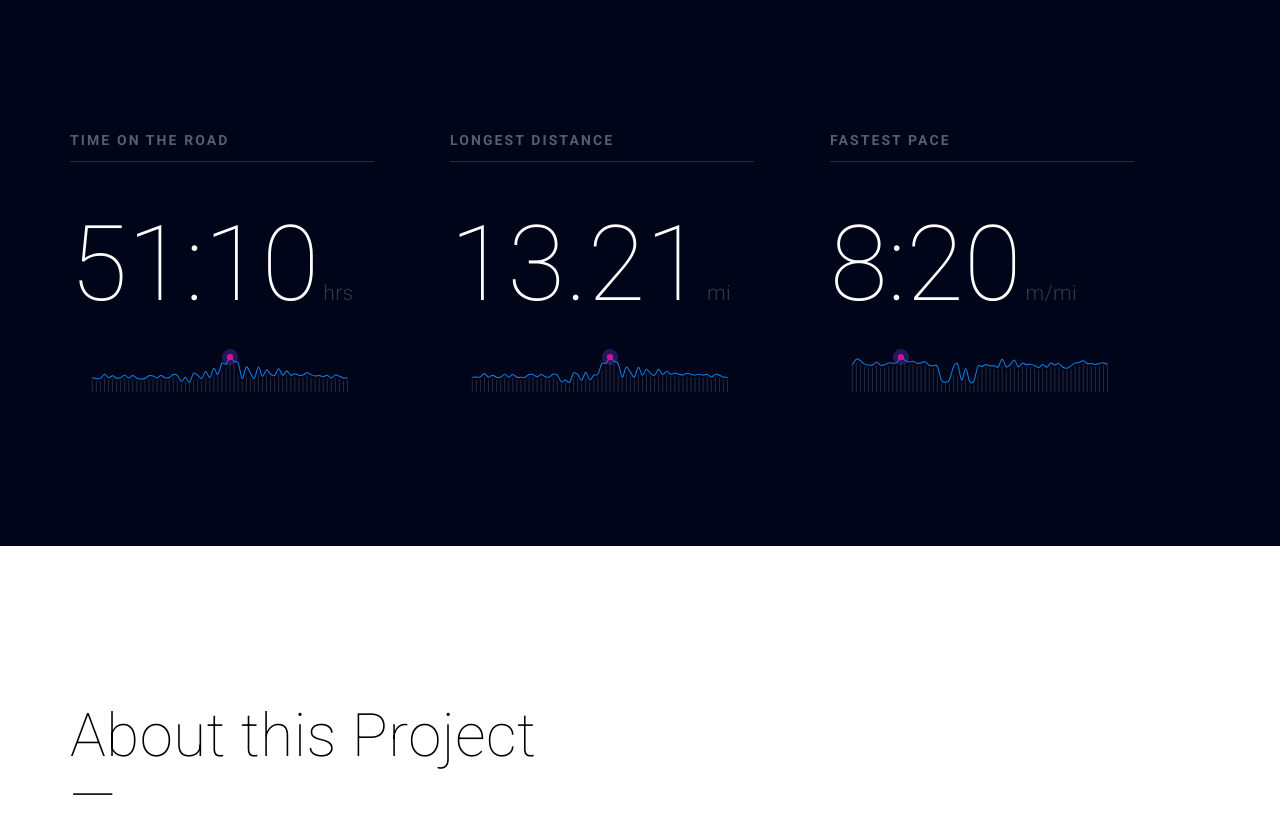
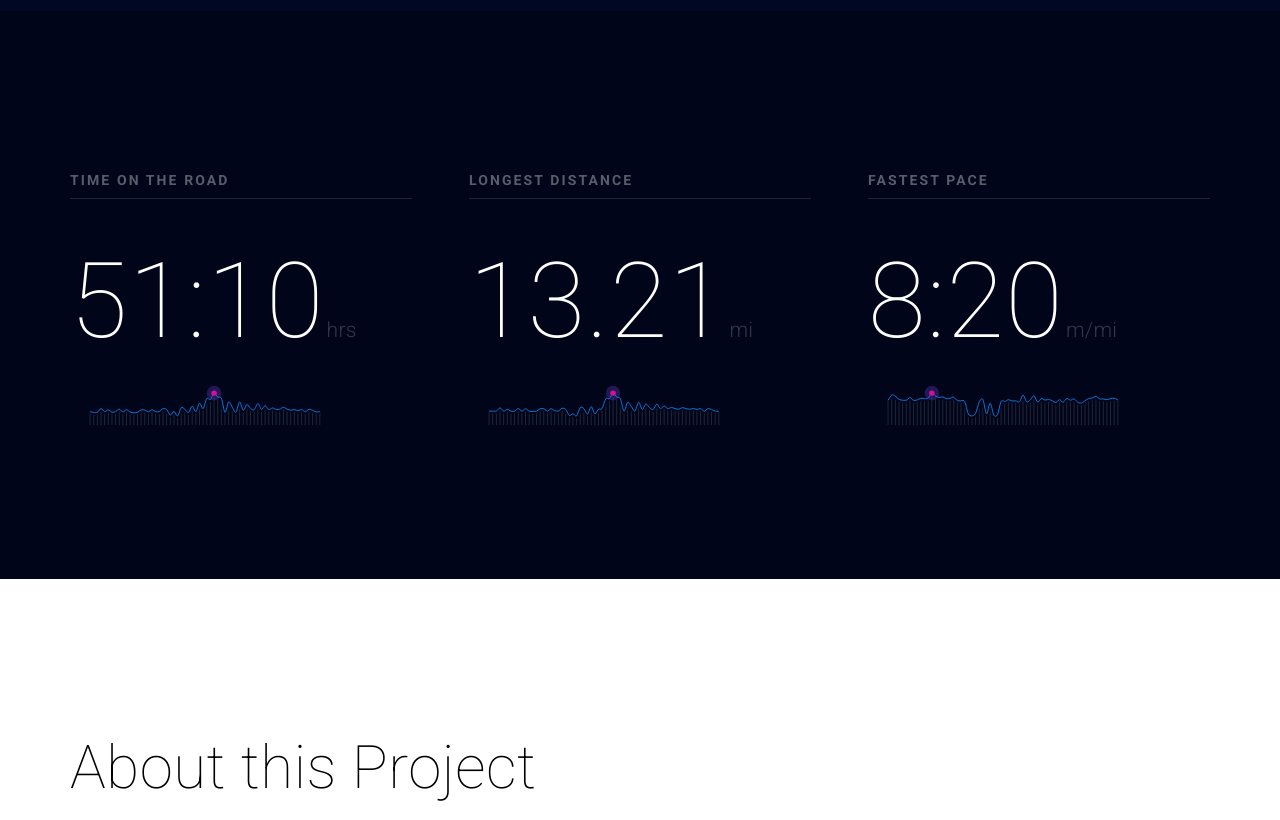
Before and after one commit to gastonfig/one-year-of-running, a website: page index.html in a window 1280 px wide. Shown: the part 1980-2800 px from the top of the page. Drawn offline with Linux system fonts and the light colour scheme.

Commit message:
Responsive updates for small stats section.

```diff
--- a/css/styles.css
+++ b/css/styles.css
@@ -416,7 +416,7 @@ ul {
 .intro {
   background-size: cover;
   display: block;
-  height: 95vh;
+  height: 100vh;
   position: relative; }
   .intro .inner {
     left: 0;
@@ -453,7 +453,7 @@ ul {
     opacity: .35; }
   .intro__chart .circle {
     fill: #E6098A;
-    stroke-width: 10;
+    stroke-width: 8;
     stroke: rgba(117, 69, 230, 0.3); }
     .intro__chart .circle.selected {
       r: 5;
@@ -556,35 +556,55 @@ ul {
 
 /* SMALL STATS
 ----------------------------------------------- */
+.small-stats .value {
+  margin-right: 5%;
+  width: 30%; }
+  .small-stats .value:last-child {
+    margin-right: 0; }
+  @media only screen and (max-width: 870px) {
+    .small-stats .value {
+      margin-right: 0%;
+      width: 100%; } }
+
 .small-stats h2 {
   color: rgba(255, 255, 255, 0.35);
   letter-spacing: 0.13125rem;
   margin-bottom: 3.125rem;
-  padding-bottom: 0.9375rem;
+  padding-bottom: 0.75rem;
   position: relative;
   text-transform: uppercase;
   font-size: 0.875rem;
   line-height: 0.875rem; }
   .small-stats h2:after {
-    background: rgba(255, 255, 255, 0.16);
+    background: rgba(255, 255, 255, 0.13);
     bottom: 0;
     content: '';
     height: 1px;
     left: 0;
     position: absolute;
-    width: 80%; }
+    width: 100%; }
 
 .small-stats .value p {
-  letter-spacing: 0.00937rem;
+  letter-spacing: .075rem;
   margin-bottom: 1.875rem;
   font-size: 6.5625rem;
   line-height: 6.5625rem; }
+  @media only screen and (min-width: 870px) {
+    .small-stats .value p {
+      letter-spacing: .005rem;
+      font-size: 4.375rem;
+      line-height: 4.375rem; } }
+  @media only screen and (min-width: 1100px) {
+    .small-stats .value p {
+      letter-spacing: .075rem;
+      font-size: 6.5625rem;
+      line-height: 6.5625rem; } }
   .small-stats .value p span {
     color: rgba(255, 255, 255, 0.5);
     display: inline-block;
     font-weight: 300;
     letter-spacing: 0.0175rem;
-    margin-left: 0.25rem;
+    margin-left: 0.125rem;
     text-transform: lowercase;
     font-size: 1.3125rem;
     line-height: 1.3125rem; }
--- a/scss/main.scss
+++ b/scss/main.scss
@@ -94,7 +94,6 @@ ul {
 }
 
 
-
 /* INTRO
 ----------------------------------------------- */
 .intro {
@@ -102,7 +101,7 @@ ul {
 	// background: $bg-color;
 	background-size: cover;
 	display: block;
-	height: 95vh;
+	height: 100vh;
 	position: relative;
 
 	.inner {
@@ -177,7 +176,7 @@ ul {
 	.circle {
 		fill: #E6098A;
 		// r: 2;
-		stroke-width: 10;
+		stroke-width: 8;
 		stroke: rgba(117, 69, 230, .3);
 		// opacity: 0;
 
@@ -189,7 +188,6 @@ ul {
 
 	.path {
 		fill: transparent;
-
 		// stroke: rgba(#0984E6, .35);
 		stroke: rgba(#E6098A, .3);
 		stroke-dasharray: 2, 2;
@@ -363,40 +361,65 @@ ul {
 
 /* SMALL STATS
 ----------------------------------------------- */
+
 .small-stats {
+	.value {
+		@include columns-gutter(3, 5);
+
+		&:last-child {
+			margin-right: 0;
+		}
+
+		@include breakpoint(tablet-portrait, max) {
+			@include columns-gutter(1, 0);
+		}
+	}
+
 	h2 {
-		// color: $light-title;
 		color: rgba(#ffffff, .35);
 		letter-spacing: to-rem(2.1);
 		margin-bottom: to-rem(50);
-		padding-bottom: to-rem(15);
+		padding-bottom: to-rem(12);
 		position: relative;
 		text-transform: uppercase;
 
 		@include type-size(14);
 
 		&:after {
-			background: rgba(255, 255, 255, .16);
+			background: rgba(255, 255, 255, .13);
 			bottom: 0;
 			content: '';
 			height: 1px;
 			left: 0;
 			position: absolute;
-			width: 80%;
+			width: 100%;
 		}
 	}
 
 	.value p {
-		letter-spacing: to-rem(.15);
+		letter-spacing: .075rem;
 		margin-bottom: to-rem(30);
+
 		@include type-size(105);
+
+		@include breakpoint(tablet-portrait, min) {
+			letter-spacing: .005rem;
+
+			@include type-size(70);
+		}
+
+		@include breakpoint(1100, min) {
+			letter-spacing: .075rem;
+
+			@include type-size(105);
+		}
 
 		span {
 			color: rgba(#ffffff, .5);
 			display: inline-block;
 			font-weight: 300;
 			letter-spacing: to-rem(.28);
-			margin-left: to-rem(4);
+			margin-left: to-rem(2);
 			text-transform: lowercase;
 
 			@include type-size(21);
--- a/src/js/app.js
+++ b/src/js/app.js
@@ -155,7 +155,6 @@ runsApp
 						// 		return h/vertPlacement;
 						// 	})
 						// 	.attr('opacity', 0)
-
 						//   .transition()
 						// 		.attr('opacity', .1)
 						// 		.attr('r', function() {
@@ -241,11 +240,10 @@ runsApp
 						    .data(data)
 						  .enter().append('svg:circle')
 						    .attr("class", "circle")
-						    .attr('r', 3)
+						    .attr('r', 2)
 								.attr('cx', 0)
 								.attr('cy', 0)
 						    .attr('opacity', 0)
-
 						    .transition()
 							    .duration(1300)
 							    .attr('opacity', 1)
```
Also changed, not shown: scss/modules/_mixins.scss (+9 -1 lines), js/scripts.min.js.
